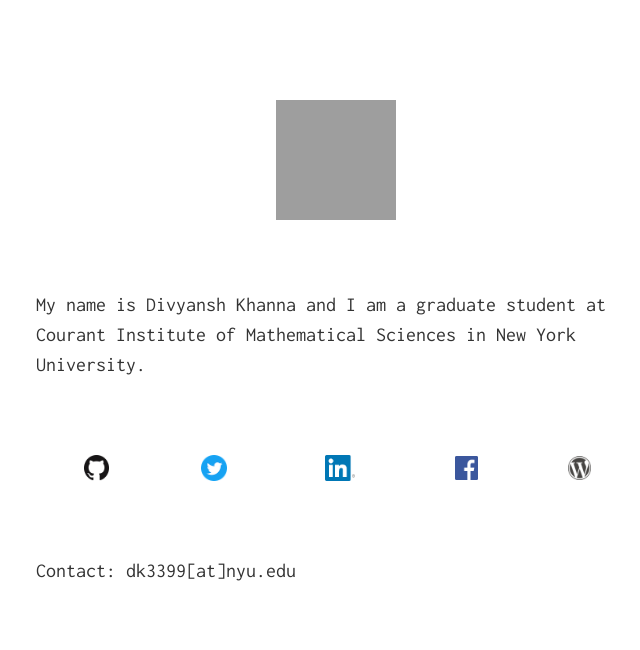
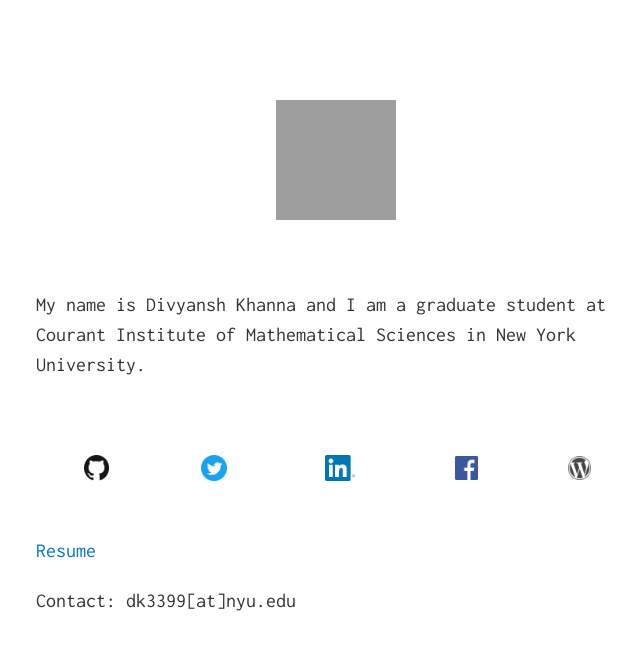
Before and after one commit to divyanshk/divyanshk.github.io, a Jekyll site: the page built from index.md, in a window 1280 px wide. Shown: the top 650 px of the page, without its empty margins (304-944 px from the left). Built offline with Jekyll 4.4.1, drawn with Linux system fonts in a browser that asks for light colours; grey boxes are pictures that could not be loaded.

Commit message:
resume change

```diff
--- a/index.md
+++ b/index.md
@@ -13,8 +13,10 @@ My name is Divyansh Khanna and I am a graduate student at Courant Institute of M
 | [![Github](GitHub-Mark-64px.png){:width="25%"}](https://www.github.com/divyanshk){:target="_blank"}| [![Twitter](Twitter_Social_Icon_Circle_Color.png){:width="28%"}](https://twitter.com/divyanshkhanna1){:target="_blank"} | [![Github](In-2C-66px-R.png){:width="25%"}](https://www.linkedin.com/in/divyanshkhanna){:target="_blank"} | [![Facebook](FB-f-Logo__blue_58.png){:width="25%"}](https://www.facebook.com/divyansh.khanna1){:target="_blank"} | [![Wordpress](wordpress-logo-notext-rgb.png){:width="25%"}](https://divyanshkhanna.wordpress.com){:target="_blank"}
 
 <br>
+[Resume](Divyansh Khanna Resume.pdf)
 
 Contact: dk3399[at]nyu.edu
+
 
 <!-- <a href="https://www.github.com/divyanshk"><img src='GitHub-Mark-64px.png' width="30"></a>
 <a href="https://twitter.com/divyanshkhanna1"><img src='Twitter_Social_Icon_Circle_Color.png' width="30"></a>
```
